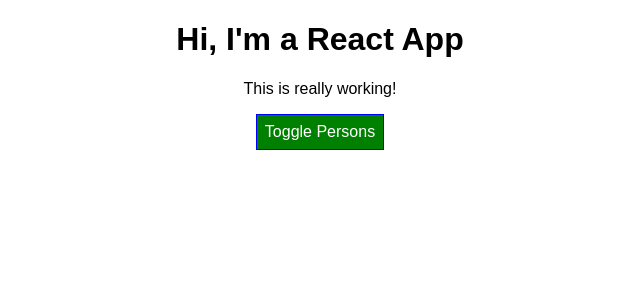
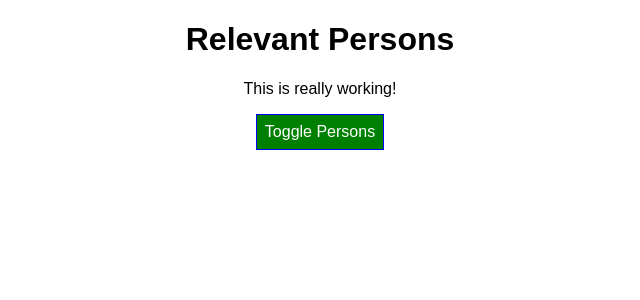
Before and after one commit to CodeconValley/react-16-complete-guide-udemy, a React app in the folder react-app-demo/: page / in a window 1280 px wide. Shown: the top 300 px of the page, without its empty margins (320-960 px from the left). Built offline with nearby package versions, Linux system fonts and the light colour scheme.

Commit message:
props in stateful components

```diff
--- a/react-app-demo/src/components/Cockpit/Cockpit.js
+++ b/react-app-demo/src/components/Cockpit/Cockpit.js
@@ -12,7 +12,7 @@
 
   return (
     <div className={classes.Cockpit}>
-      <h1>Hi, I'm a React App</h1>
+      <h1>{props.appTitle}</h1>
       <p className={assignedClasses.join(' ')}>This is really working!</p>
       <button className={btnClass} onClick={props.clicked}>
         Toggle Persons
--- a/react-app-demo/src/containers/App.js
+++ b/react-app-demo/src/containers/App.js
@@ -58,6 +58,7 @@
     return (
       <div className={classes.App}>
         <Cockpit
+          appTitle={this.props.title}
           showPersons={this.state.showPersons}
           persons={this.state.persons}
           clicked={this.togglePersonsHandler}
--- a/react-app-demo/src/index.js
+++ b/react-app-demo/src/index.js
@@ -4,5 +4,8 @@
 import App from './containers/App';
 import registerServiceWorker from './registerServiceWorker';
 
-ReactDOM.render(<App />, document.getElementById('root'));
+ReactDOM.render(
+  <App title="Relevant Persons" />,
+  document.getElementById('root')
+);
 registerServiceWorker();
```
